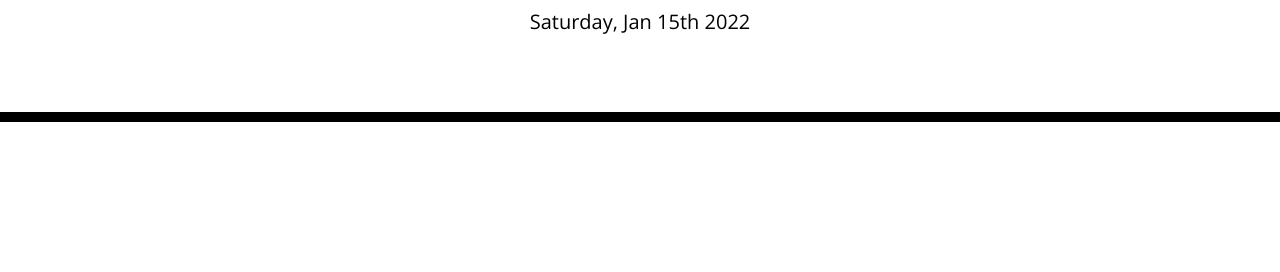
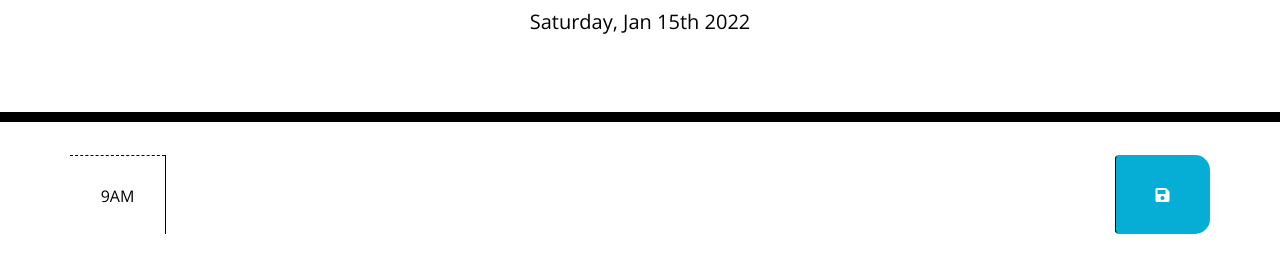
Before and after one commit to Mattdsena/WorkDayScheduler, a plain HTML site: page index.html in a window 1280 px wide. Shown: the part 182-454 px from the top of the page. Drawn offline with nearby package versions, Linux system fonts and the light colour scheme.

Commit message:
First time inserted, think thats all i need

```diff
--- a/index.html
+++ b/index.html
@@ -30,6 +30,18 @@
     </header>
     <div class="container">
       <!-- Timeblocks go here -->
+
+      <div id="9am" class="row time-block">
+        <div class="col-md-1 hour">
+            9AM
+        </div>
+        <textarea class="col-md-10 description">
+        </textarea>
+        <button class="btn saveBtn col-md-1"><i class="fas fa-save"></i></button>
+
+      </div>
+
+
     </div>
 
     <script src="https://cdnjs.cloudflare.com/ajax/libs/jquery/3.2.1/jquery.min.js"></script>
```
